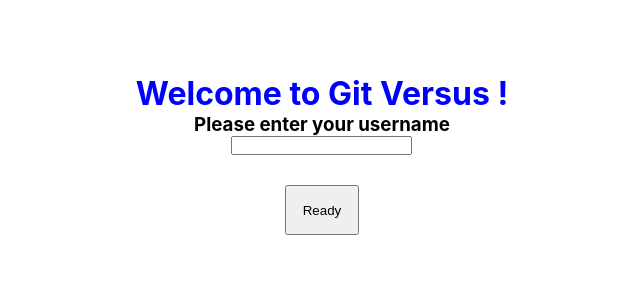
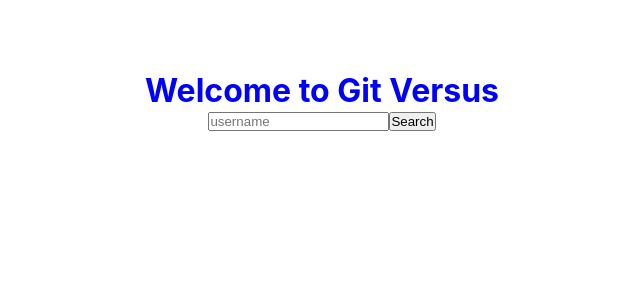
Before and after one commit to WildCodeSchool/reims-0919-js-github-battle, a React (Create React App) app in the folder gitvs/: page / in a window 1280 px wide. Shown: the top 300 px of the page, without its empty margins (318-958 px from the left). Built offline with nearby package versions, Linux system fonts and the light colour scheme.

Commit message:
Modification of the button whom make appear a card.

```diff
--- a/gitvs/src/components/CompareTwoProfiles.js
+++ b/gitvs/src/components/CompareTwoProfiles.js
@@ -12,7 +12,6 @@ function CompareTwoProfiles() {
       <WelcomePage />
       <ChooseTheProfile2 />
       <div id="displayResultsDesktop">
-        <Profile1 />
         <Comparison />
         <Profile2 />
       </div>
--- a/gitvs/src/components/GetProfile.jsx
+++ b/gitvs/src/components/GetProfile.jsx
@@ -1,15 +1,16 @@
+/* eslint-disable camelcase */
 import React from 'react'
 import './getProfile.css'
 import WeaponLogo from './WeaponLogo'
 
 function GetProfile({
-  name, avatarUrl, publicRepo, location, weapons,
+  username, avatar_url, public_repos, location, weapons,
 }) {
   return (
     <div className="card">
-      <h1 className="githubNickname">{name}</h1>
+      <h1 className="githubNickname">{username}</h1>
       <div className="avatarBox">
-        <img className="avatar" src={avatarUrl} alt={name} />
+        <img className="avatar" src={avatar_url} alt={username} />
       </div>
       <section className="userinfo">
         <p className="location">
@@ -22,7 +23,7 @@ function GetProfile({
                     Public Repositories:
           {' '}
           <br />
-          {publicRepo}
+          {public_repos}
           <br />
         </p>
         <p className="weapons">
@@ -33,6 +34,7 @@ function GetProfile({
         <br />
         <WeaponLogo urlCheck={weapons} />
       </section>
+      <button>Go !</button>
     </div>
   )
 }
--- a/gitvs/src/components/ProfilesDesktop.css
+++ b/gitvs/src/components/ProfilesDesktop.css
@@ -3,7 +3,13 @@
         margin: 20% auto 0 auto;
     }
 
-    #Profile1 {
+    #ProfileOn {
+        display: block;
+        margin: auto;
+        margin-top: 0;
+    }
+
+    #ProfileOff {
         display: none;
         margin: auto;
         margin-top: 0;
--- a/gitvs/src/components/WelcomePage.js
+++ b/gitvs/src/components/WelcomePage.js
@@ -3,24 +3,77 @@
 /* eslint-disable arrow-parens */
 /* eslint-disable jsx-a11y/label-has-associated-control */
 
-import React from 'react'
-import ButtonMask from './ButtonMask'
+import React, { Component } from 'react'
 import './Profile1Phone.css'
 import './ProfilesDesktop.css'
+import GetProfile from './GetProfile'
 
-const WelcomePage = () => (
-  <div id="WelcomePage">
-    <h1>Welcome to Git Versus !</h1>
-    <h3>Please enter your username</h3>
-    <form>
-      <label htmlFor="pseudo" />
-      <div className="form">
-        <input type="text" name="pseudo" id="pseudo" required />
-        <button type="button" value="Mask" onClick={event => ButtonMask('WelcomePage', 'Profile1')} className="buttonPhone"> Ready </button>
-        <button type="button" value="Mask" onClick={event => ButtonMask('WelcomePage', 'Profile1')} className="buttonDesktop"> Ready </button>
+class WelcomePage extends Component {
+  constructor() {
+    super()
+    this.state = {
+      username: null,
+      location: null,
+      avatar_url: null,
+      public_repos: null,
+      isCardIsVisible: false,
+    }
+  }
+
+  getUser(username) {
+    return fetch(`https://api.github.com/users/${username}`)
+    .then(response => response.json())
+    .then(response => {
+      return response;
+    })
+  }
+
+  cardAppear() {
+    this.setState({ isCardIsVisible: true })
+  }
+
+  async handleSubmit(e) {
+    e.preventDefault()
+    const user = await this.getUser(this.refs.username.value);
+    this.setState({username: user.login,
+      avatar_url: user.avatar_url,
+      location: user.location,
+      public_repos: user.public_repos,
+    })
+    this.cardAppear()
+  }
+
+  async buttonSubmit(e) {
+    e.preventDefault()
+    const user = await this.getUser(this.refs.username.value)
+    this.setState({username: user.login,
+      avatar_url: user.avatar_url,
+      location: user.location,
+      public_repos: user.public_repos,
+    })
+    this.cardAppear()
+  }
+
+  render() {
+    return (
+      <div id="WelcomePage">
+        <h1>Welcome to Git Versus</h1>
+        <form onSubmit={e => this.handleSubmit(e)}>
+          <input ref={"username"} type="text" placeholder="username" />
+          <button type="button" onClick={e => this.buttonSubmit(e)}>Search</button>
+        </form>
+        <div id={this.state.isCardIsVisible ? 'ProfileOn' : 'ProfileOff'}>
+          <GetProfile
+            username={this.state.username}
+            avatar_url={this.state.avatar_url}
+            public_repos={this.state.public_repos}
+            location={this.state.location}
+            weapons="JavaScript"
+          />
+        </div>
       </div>
-    </form>
-  </div>
-)
+    )
+  }
+}
 
 export default WelcomePage
```
